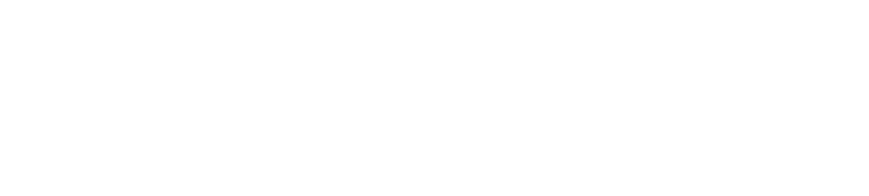
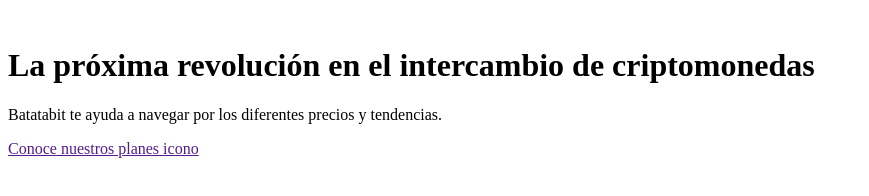
Before and after one commit to DesarrolloDeJonathan/batabit, a plain HTML site: page index.html in a window 1280 px wide. Shown: the whole page, without its empty margins (0-869 px from the left). Drawn offline with Linux system fonts and the light colour scheme.

Commit message:
Header modeling

```diff
--- a/index.html
+++ b/index.html
@@ -13,7 +13,16 @@
     />
   </head>
   <body>
-    <header></header>
+    <header>
+      <img src="" alt="" />
+      <div>
+        <h1>La próxima revolución en el intercambio de criptomonedas</h1>
+        <p>
+          Batatabit te ayuda a navegar por los diferentes precios y tendencias.
+        </p>
+        <a href="">Conoce nuestros planes <span>icono</span></a>
+      </div>
+    </header>
     <main>
       <section></section>
       <section></section>
```
